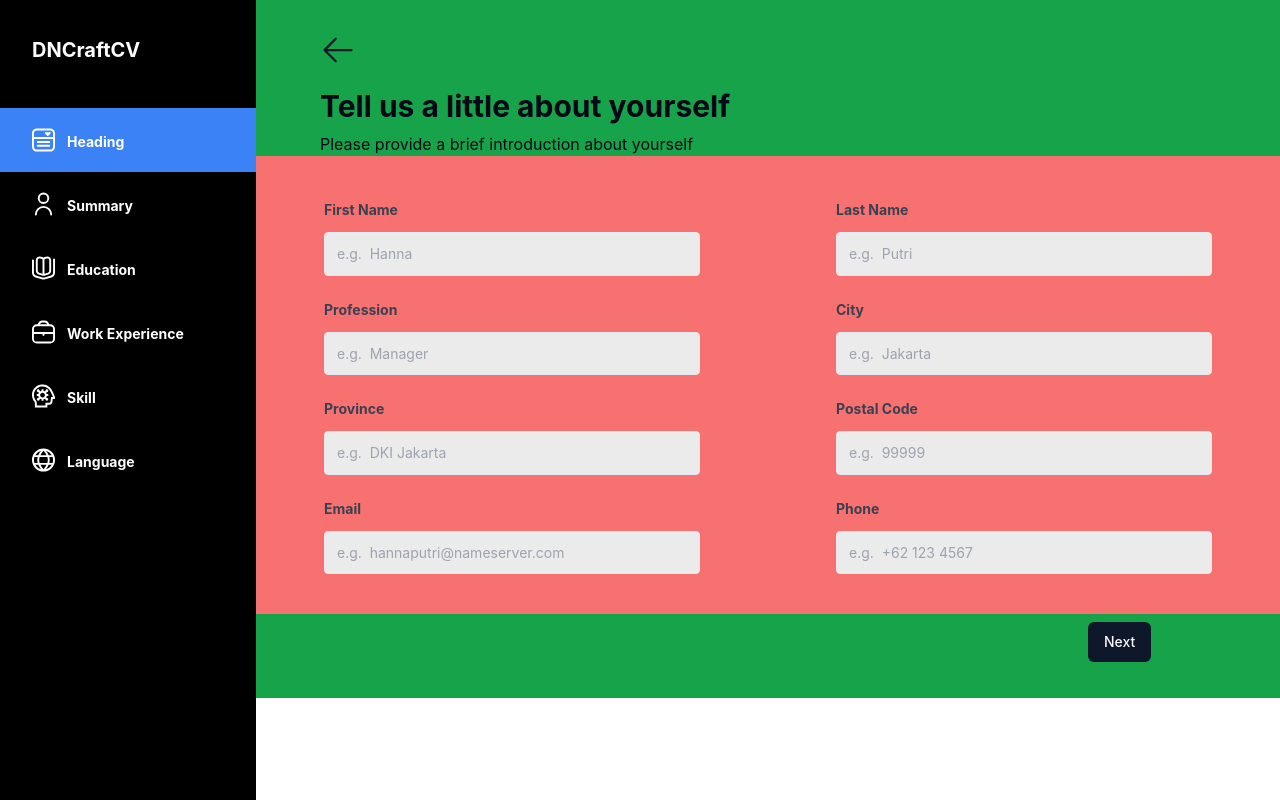
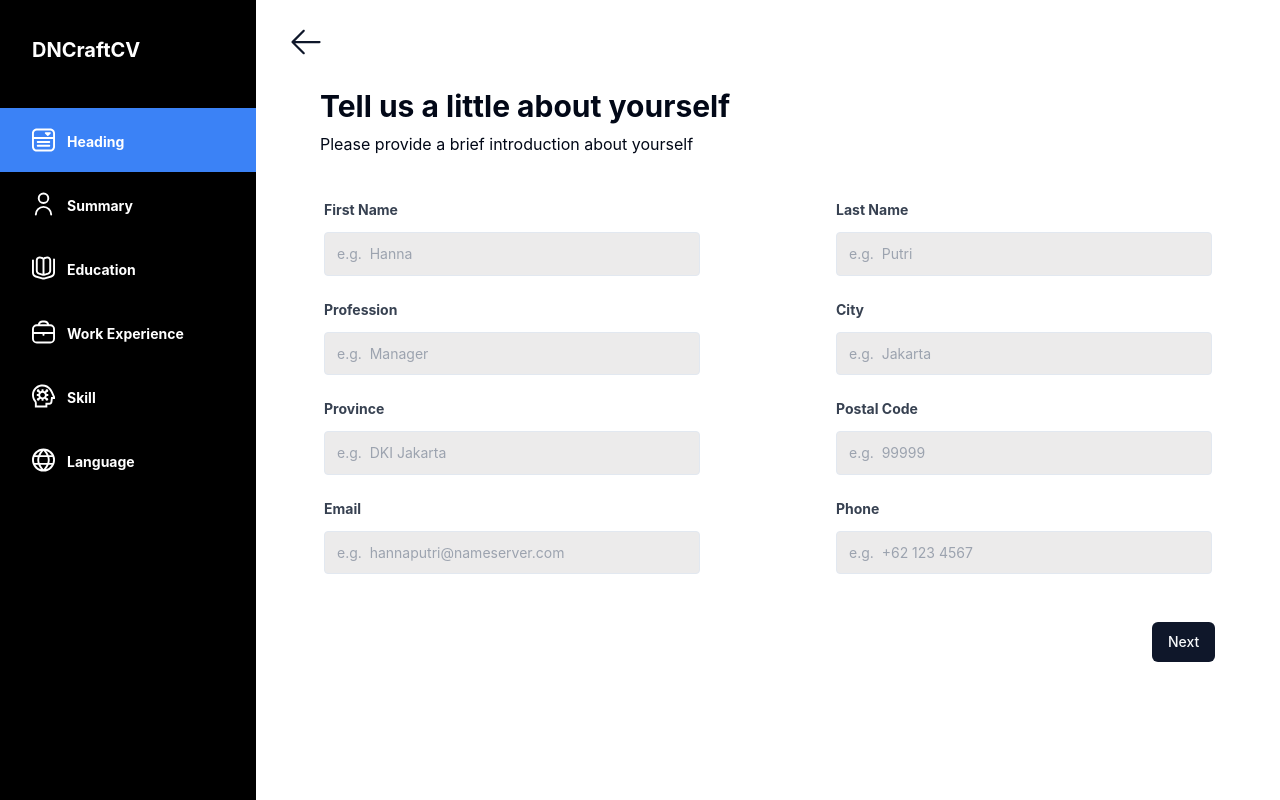
Before and after one commit to ManisaBachtiar/DNCraftCV, a React (Vite) app: page /heading in a window 1280 px wide. Built offline with nearby package versions, Linux system fonts and the light colour scheme.

Commit message:
Final touch for heading form

```diff
--- a/src/components/ui/arrow-left.tsx
+++ b/src/components/ui/arrow-left.tsx
@@ -6,7 +6,7 @@ interface ArrowLeftProps {
 const ArrowLeft: React.FC<ArrowLeftProps> = ({ className }) => {
 
     return (
-      <img src={arrow} className={`w-9   pt-8 ml-12 ${className}`} alt="Arrow Left"/>
+      <img src={arrow} className={`w-9   pt-6 ml-12 ${className}`} alt="Arrow Left"/>
     )
 }
 export default ArrowLeft;
--- a/src/forms/heading.tsx
+++ b/src/forms/heading.tsx
@@ -4,15 +4,15 @@ import { Button } from "@/components/ui/button";
 const Heading: React.FC = () => {
   return (
     <>
-    <div className="bg-green-600 resize-none">
-    <ArrowLeft className="ml-80"/>
-      <div className="mx-28 mt-5 ml-80">
+    <div className=" resize-none max-w-7xl mx-auto">
+    <ArrowLeft className="ml-72"/>
+      <div className="mx-28 mt-7 ml-80">
         <h1 className="font-bold text-3xl ">Tell us a little about yourself</h1>
         <p className="mt-2">
           Please provide a brief introduction about yourself{" "}
         </p>
       </div>
-      <div className=" mx-auto  bg-red-400 flex ml-64 justify-center ">
+      <div className=" mx-auto  flex ml-64 justify-center ">
         <div className="w-full mt-5 mx-9 max-w-md">
           <form className="  rounded px-8 pt-6 pb-2 mb-4">
             <div className="mb-4">
@@ -134,7 +134,7 @@ const Heading: React.FC = () => {
           </form>
         </div>
       </div>
-      <Button className=" sm:ml-[85%] mt-2 mb-9">Next</Button>
+      <Button className=" sm:ml-[90%] mt-2 mb-9">Next</Button>
       </div>
     </>
   );
```
